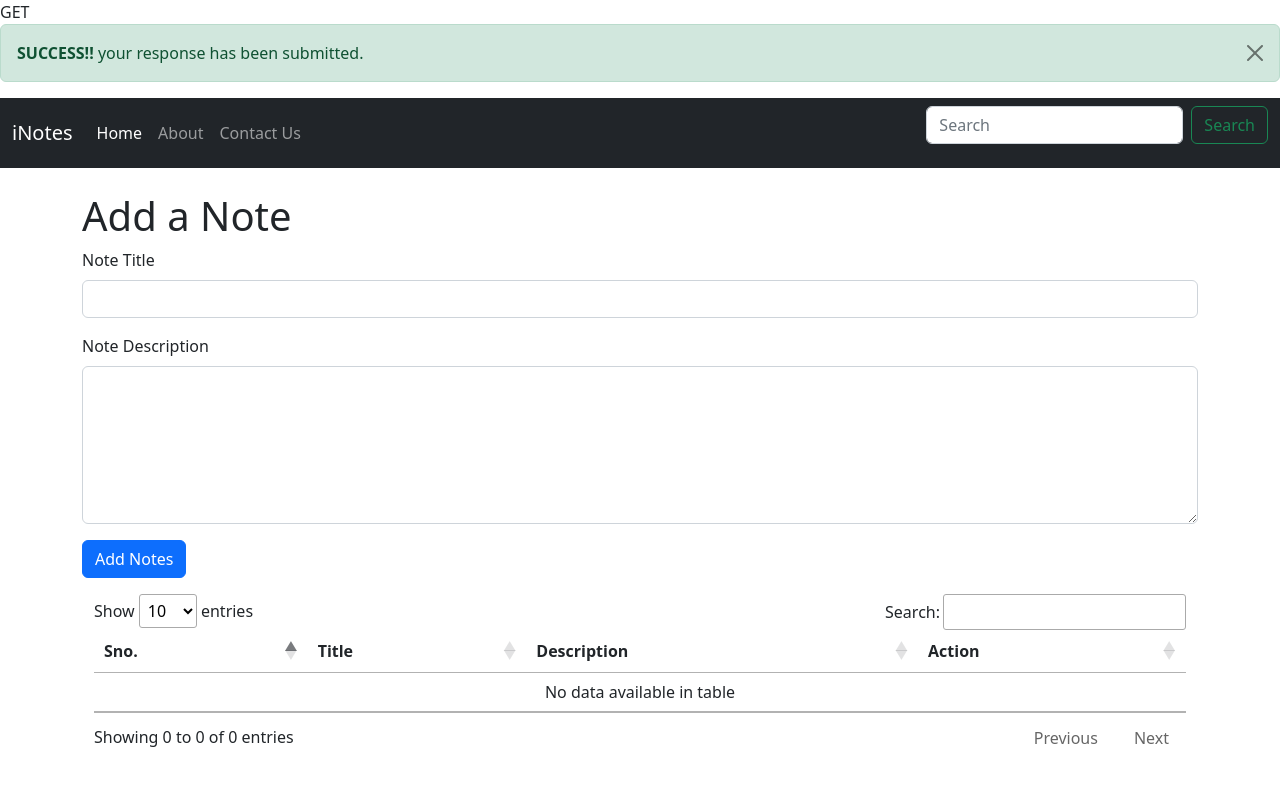
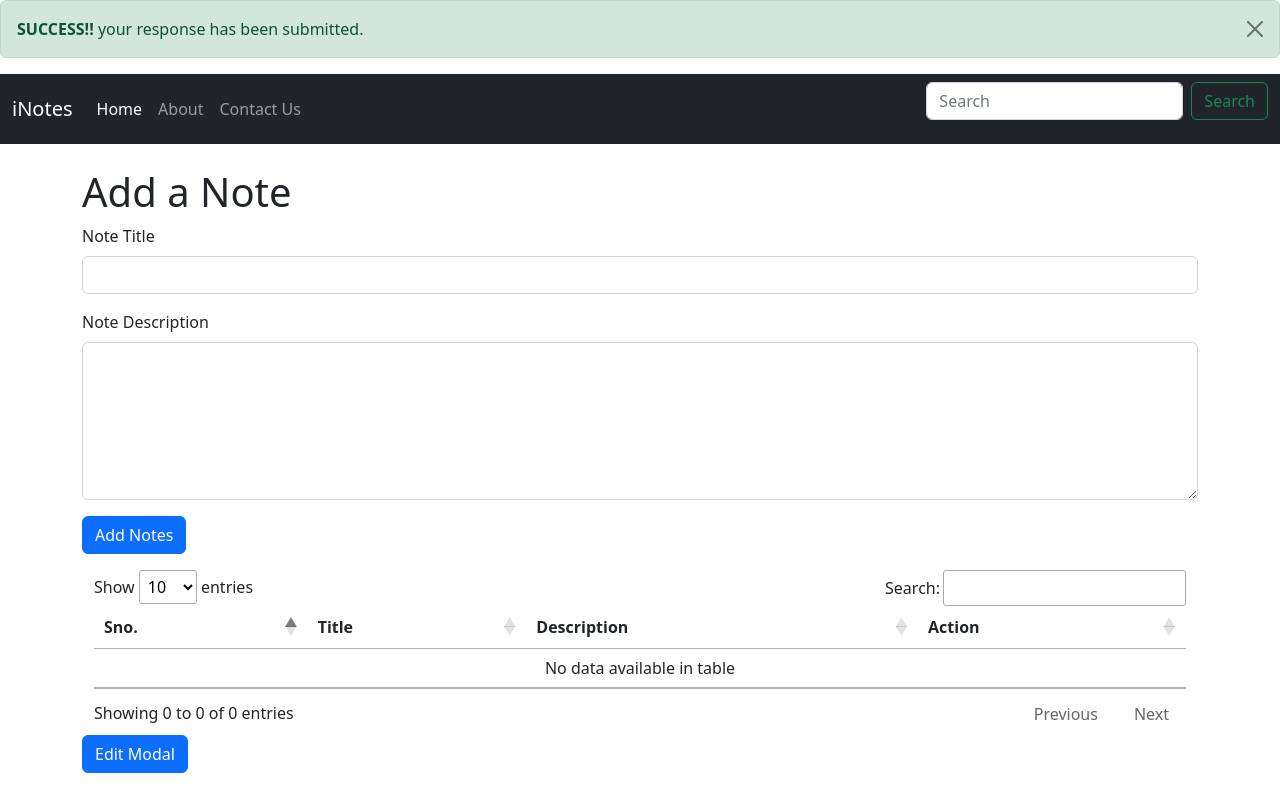
Before and after one commit to Priyanshu0102Sharma/INotes, a PHP site: page / in a window 1280 px wide. Run offline with PHP 8.4, Linux system fonts and the light colour scheme; data that the repository does not hold is empty; some libraries are stand-ins or nearby versions.

Commit message:
added modal in edit column

```diff
--- a/index.php
+++ b/index.php
@@ -17,7 +17,7 @@ die("sorry we got fucked up!!!".mysqli_connect_error());
 
 //checking method post or get
 
-echo $_SERVER['REQUEST_METHOD'];
+
 if($_SERVER['REQUEST_METHOD']=='POST'){
     $title=$_POST['title'];
     $description=$_POST['description'];
@@ -56,6 +56,11 @@ else{
 
   </head>
   <body>
+
+
+
+
+<!-- modal khtm -->
 
 
 
@@ -144,7 +149,7 @@ if($num>0)
         <th scope='row'>". $sno."</th>
         <td>".$row['title']."</td>
         <td>".$row['description']."</td>
-        <td><button class='btn btn-sm btn-primary mx-1 my-1'>Edit</button>  <button class='btn btn-sm btn-danger mx-1 my-1'>Delete</button></td>
+        <td><button class=' edit btn btn-sm btn-primary mx-1 my-1'>Edit</button>  <button class='btn btn-sm btn-danger mx-1 my-1'>Delete</button></td>
       </tr>";
     }
 }
@@ -159,6 +164,48 @@ if($num>0)
 <!-- table ends here -->
 </div>
 
+
+<!-- modal edit krna -->
+
+<!-- Button trigger modal -->
+<button type="button" class="btn btn-primary" data-bs-toggle="modal" data-bs-target="#editModal">
+  Edit Modal
+</button>
+
+<!-- Modal -->
+<div class="modal fade" id="editModal" tabindex="-1" aria-labelledby="editModalLabel" aria-hidden="true">
+  <div class="modal-dialog">
+    <div class="modal-content">
+      <div class="modal-header">
+        <h5 class="modal-title" id="editModalLabel">Edit Text</h5>
+        <button type="button" class="btn-close" data-bs-dismiss="modal" aria-label="Close"></button>
+      </div>
+      <div class="modal-body">
+
+      <form aciton="/crud/index.php" method="post">
+  <div class="mb-3">
+    <label for="titleEdit" class="form-label">Note Title</label>
+    <input type="text" class="form-control" id="titleEdit" name="titleEdit" aria-describedby="emailHelp">
+
+
+    <!-- text area started -->
+    <div class="mb-3 my-3">
+  <label for="descriptionEdit" class="form-label">Note Description
+  </label>
+  <textarea class="form-control" id="descriptionEdit" name="descriptionEdit" rows="6"></textarea>
+</div>
+<!-- text area ended -->
+  <button type="submit" class="btn btn-primary">Update Notes</button>
+</form>
+
+      </div>
+      <div class="modal-footer">
+        <button type="button" class="btn btn-secondary" data-bs-dismiss="modal">Close</button>
+        <button type="button" class="btn btn-primary">Save changes</button>
+      </div>
+    </div>
+  </div>
+</div>
 
 
 <!-- bootstrap js link -->
@@ -179,7 +226,20 @@ if($num>0)
 } );
 </script>
 
-
+<script>
+    edits=document.getElementsByClassName('edit');
+    Array.from(edits).forEach((element)=>{
+        element.addEventListener("click",(e)=>{
+            tr=e.target.parentNode.parentNode;
+            title=tr.getElementsByTagName("td")[0].innerText;
+            description=tr.getElementsByTagName("td")[1 ].innerText;
+            console.log(title,description);
+            descriptionEdit.value=description;
+            titleEdit.value=title;
+            $('#editModal').modal('toggle');
+        })
+    })
+</script>
 
 
   </body>
```
